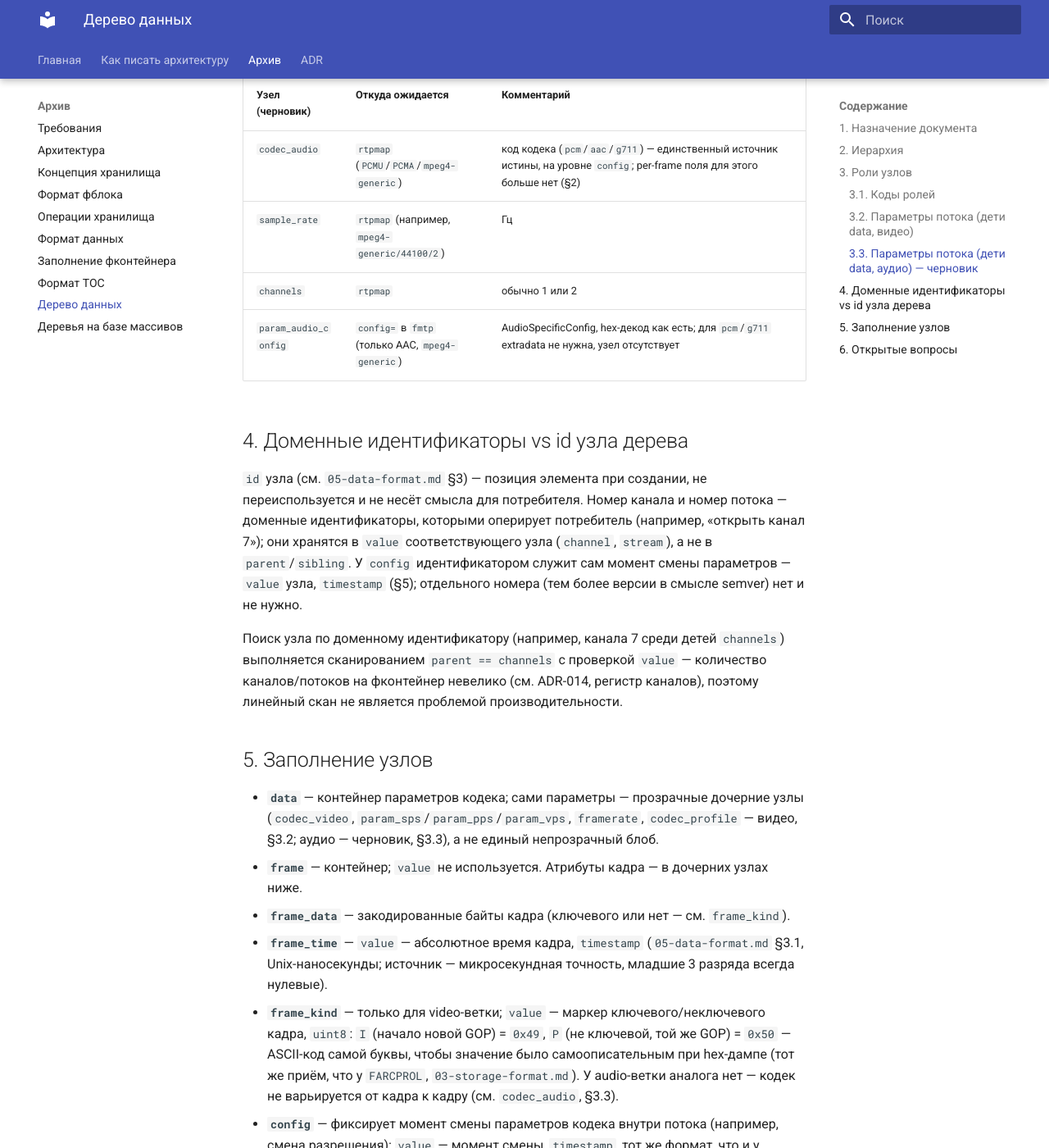
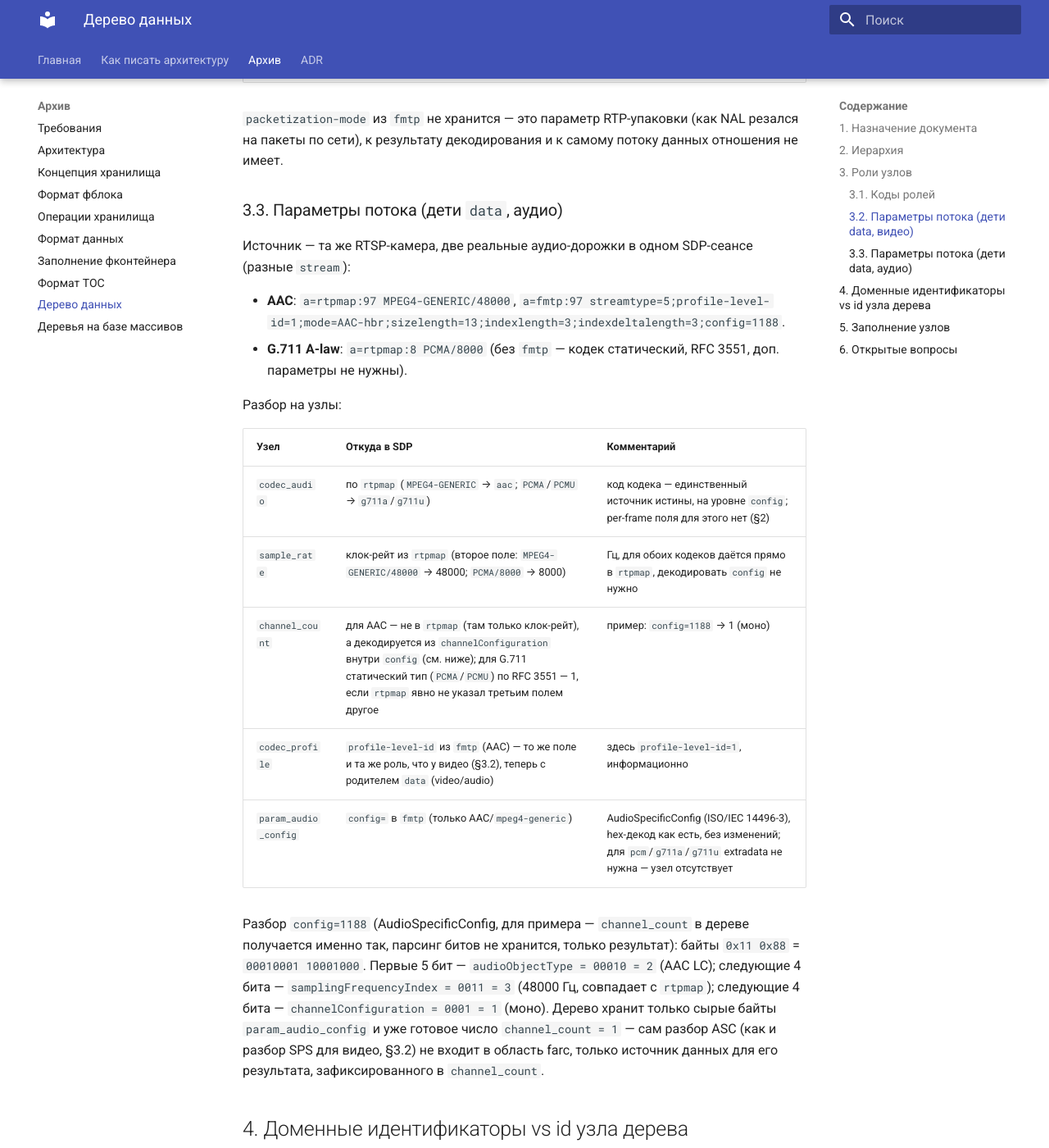
Before and after one commit to traycers/farc, an MkDocs documentation site: the page built from docs/docs/archive/07-media-tree.md, in a window 1280 px wide and 1400 px high, scrolled down 5822 px. Shown: the whole window at 82% size. Built offline with MkDocs 1.6.1 and Material for MkDocs 9.7.7, drawn with Linux system fonts in a browser that asks for light colours; some of the changed text lies outside the part shown.

Commit message:
add audio config

```diff
--- a/docs/docs/archive/07-media-tree.md
+++ b/docs/docs/archive/07-media-tree.md
@@ -41,6 +41,11 @@ flowchart TD
     aconfigs["configs"]
     acfg["config (×N)"]
     adata["data"]
+    acodec["codec_audio"]
+    aprofile["codec_profile (0..1)"]
+    asr["sample_rate"]
+    ach["channel_count"]
+    aacfg["param_audio_config (0..1)"]
     aframes["frames"]
     aframe["frame (×N)"]
     afdata["frame_data"]
@@ -91,11 +101,15 @@ flowchart TD
 | `config`            | `timestamp` | `configs`      | N                      | — (см. §5) |
 | `data`              | `void`   | `config`          | 1                      | — (контейнер, дочерние узлы — §3.2) |
 | `codec_video`       | `uint8`  | `data` (только video) | 1                  | `h264` = 0, `h265` = 1 |
-| `codec_profile`     | `bytes`  | `data` (только video) | 0..1               | сырой `profile-level-id`/`profile-id` из SDP, как есть, информационно |
+| `codec_profile`     | `bytes`  | `data` (video/audio) | 0..1                | сырой `profile-level-id`/`profile-id` из SDP, как есть, информационно |
 | `framerate`         | `float64` | `data` (только video) | 0..1              | номинальный fps из SDP `a=framerate`, информационно |
 | `param_vps`         | `bytes`  | `data` (только video, H.265) | 0..1        | сырой VPS NAL, без старт-кода |
 | `param_sps`         | `bytes`  | `data` (только video) | 1                  | сырой SPS NAL, без старт-кода |
 | `param_pps`         | `bytes`  | `data` (только video) | 1                  | сырой PPS NAL, без старт-кода |
+| `codec_audio`       | `uint8`  | `data` (только audio) | 1                  | `pcm` = 0, `aac` = 1, `g711a` (PCMA) = 2, `g711u` (PCMU) = 3 |
+| `sample_rate`       | `uint32` | `data` (только audio) | 1                  | частота дискретизации, Гц |
+| `channel_count`     | `uint8`  | `data` (только audio) | 1                  | число каналов (обычно 1) |
+| `param_audio_config` | `bytes` | `data` (только audio, AAC) | 0..1          | сырой AudioSpecificConfig, без изменений |
 | `frames`            | `void`   | `config`          | 1                      | — (контейнер) |
 | `frame`             | `void`   | `frames`          | N                      | — (контейнер, атрибуты в детях) |
 | `frame_data`        | `bytes`  | `frame`           | 1                      | байты кадра |
@@ -138,6 +152,10 @@ flowchart TD
 | 19 | `param_pps` |
 | 20 | `framerate` |
 | 21 | `codec_profile` |
+| 22 | `codec_audio` |
+| 23 | `sample_rate` |
+| 24 | `channel_count` |
+| 25 | `param_audio_config` |
 
 `frame_data` (а не `data`) и `codec_video`/`codec_audio` как отдельные от `frame_kind` роли (а не общая роль `kind`/`codec`) — намеренно уникальные роли, а не переиспользование одного и того же имени: одна и та же `role` не должна означать разные вещи в разных ветках или на разных уровнях дерева (иначе подсчёт/индексация по `role` становится неоднозначной, см. `06-toc-format.md`). Роль узла сама по себе однозначно определяет ветку, уровень и семантику — доп. поле-скоуп не нужно.
 
@@ -161,16 +179,24 @@ flowchart TD
 
 `packetization-mode` из `fmtp` не хранится — это параметр RTP-упаковки (как NAL резался на пакеты по сети), к результату декодирования и к самому потоку данных отношения не имеет.
 
-### 3.3. Параметры потока (дети `data`, аудио) — черновик
+### 3.3. Параметры потока (дети `data`, аудио)
 
-Реального SDP с аудио-треком пока не снято, поэтому раздел — набросок по аналогии с RTP-схемами для типичных кодеков (RFC 3640 `mpeg4-generic` для AAC, RFC 3551 для G.711/PCM), **не зафиксирован** и не входит в таблицу кодов ролей (§3.1) до проверки реальным SDP:
+Источник — та же RTSP-камера, две реальные аудио-дорожки в одном SDP-сеансе (разные `stream`):
 
-| Узел (черновик) | Откуда ожидается | Комментарий |
+- **AAC**: `a=rtpmap:97 MPEG4-GENERIC/48000`, `a=fmtp:97 streamtype=5;profile-level-id=1;mode=AAC-hbr;sizelength=13;indexlength=3;indexdeltalength=3;config=1188`.
+- **G.711 A-law**: `a=rtpmap:8 PCMA/8000` (без `fmtp` — кодек статический, RFC 3551, доп. параметры не нужны).
+
+Разбор на узлы:
+
+| Узел | Откуда в SDP | Комментарий |
 |---|---|---|
-| `codec_audio` | `rtpmap` (`PCMU`/`PCMA`/`mpeg4-generic`) | код кодека (`pcm`/`aac`/`g711`) — единственный источник истины, на уровне `config`; per-frame поля для этого больше нет (§2) |
-| `sample_rate` | `rtpmap` (например, `mpeg4-generic/44100/2`) | Гц |
-| `channels` | `rtpmap` | обычно 1 или 2 |
-| `param_audio_config` | `config=` в `fmtp` (только AAC, `mpeg4-generic`) | AudioSpecificConfig, hex-декод как есть; для `pcm`/`g711` extradata не нужна, узел отсутствует |
+| `codec_audio` | по `rtpmap` (`MPEG4-GENERIC` → `aac`; `PCMA`/`PCMU` → `g711a`/`g711u`) | код кодека — единственный источник истины, на уровне `config`; per-frame поля для этого нет (§2) |
+| `sample_rate` | клок-рейт из `rtpmap` (второе поле: `MPEG4-GENERIC/48000` → 48000; `PCMA/8000` → 8000) | Гц, для обоих кодеков даётся прямо в `rtpmap`, декодировать `config` не нужно |
+| `channel_count` | для AAC — не в `rtpmap` (там только клок-рейт), а декодируется из `channelConfiguration` внутри `config` (см. ниже); для G.711 статический тип (`PCMA`/`PCMU`) по RFC 3551 — 1, если `rtpmap` явно не указал третьим полем другое | пример: `config=1188` → 1 (моно) |
+| `codec_profile` | `profile-level-id` из `fmtp` (AAC) — то же поле и та же роль, что у видео (§3.2), теперь с родителем `data` (video/audio) | здесь `profile-level-id=1`, информационно |
+| `param_audio_config` | `config=` в `fmtp` (только AAC/`mpeg4-generic`) | AudioSpecificConfig (ISO/IEC 14496-3), hex-декод как есть, без изменений; для `pcm`/`g711a`/`g711u` extradata не нужна — узел отсутствует |
+
+Разбор `config=1188` (AudioSpecificConfig, для примера — `channel_count` в дереве получается именно так, парсинг битов не хранится, только результат): байты `0x11 0x88` = `00010001 10001000`. Первые 5 бит — `audioObjectType = 00010 = 2` (AAC LC); следующие 4 бита — `samplingFrequencyIndex = 0011 = 3` (48000 Гц, совпадает с `rtpmap`); следующие 4 бита — `channelConfiguration = 0001 = 1` (моно). Дерево хранит только сырые байты `param_audio_config` и уже готовое число `channel_count = 1` — сам разбор ASC (как и разбор SPS для видео, §3.2) не входит в область farc, только источник данных для его результата, зафиксированного в `channel_count`.
 
 ## 4. Доменные идентификаторы vs id узла дерева
 
@@ -180,7 +206,7 @@ flowchart TD
 
 ## 5. Заполнение узлов
 
-- **`data`** — контейнер параметров кодека; сами параметры — прозрачные дочерние узлы (`codec_video`, `param_sps`/`param_pps`/`param_vps`, `framerate`, `codec_profile` — видео, §3.2; аудио — черновик, §3.3), а не единый непрозрачный блоб.
+- **`data`** — контейнер параметров кодека; сами параметры — прозрачные дочерние узлы (`codec_video`, `param_sps`/`param_pps`/`param_vps`, `framerate` — видео, §3.2; `codec_audio`, `sample_rate`, `channel_count`, `param_audio_config` — аудио, §3.3; `codec_profile` — общий для обеих веток), а не единый непрозрачный блоб.
 - **`frame`** — контейнер; `value` не используется. Атрибуты кадра — в дочерних узлах ниже.
 - **`frame_data`** — закодированные байты кадра (ключевого или нет — см. `frame_kind`).
 - **`frame_time`** — `value` — абсолютное время кадра, `timestamp` (`05-data-format.md` §3.1, Unix-наносекунды; источник — микросекундная точность, младшие 3 разряда всегда нулевые).
@@ -190,7 +216,7 @@ flowchart TD
 ## 6. Открытые вопросы
 
 - ~~Точный формат доменного идентификатора в `value` узлов `channel`/`stream`~~ — решено: простое число без дополнительных полей, физически `uint32` (единственный подходящий тип из закрытого набора, `05-data-format.md` §3.1); логический потолок — `uint16` у обоих, согласовано с ADR-014 (§3 выше).
-- ~~Конкретное числовое значение `frame_kind` для каждого варианта~~ — решено, см. §5: ASCII-коды `I`/`P`. Значения кодека аудио (`pcm`/`aac`/`g711`) переехали на уровень потока — см. §3.3 (черновик).
+- ~~Конкретное числовое значение `frame_kind` для каждого варианта~~ — решено, см. §5: ASCII-коды `I`/`P`. Значения кодека аудио (`pcm`/`aac`/`g711a`/`g711u`) переехали на уровень потока — см. `codec_audio`, §3.3.
 - ~~Связь P-кадра со своим ключевым кадром GOP~~ — решено: P и I лежат на одном уровне, оба как плоские дети `frames`; связь раньше выражалась через `parent` (`frame_p`, родитель — `frame_i`), теперь видовой признак I/P — атрибут `frame_kind`. Восстановление GOP — сканирование цепочки `sibling` назад до ближайшего `frame` с `frame_kind = I` (декодер всегда идёт последовательно). Произвольный доступ к «своему» I-кадру без обхода соседей не требуется — дополнительная ссылка не нужна.
 - ~~Дублирование кодека аудио на двух уровнях (кадр и поток)~~ — решено: `frame_codec_audio` был ошибкой (кодек — свойство потока, не кадра, у аудио нет per-frame варьирования вроде I/P), роль удалена (§3.1, код 15 отозван), единственный источник — `codec_audio` на уровне `data` (§3.3).
-- Схема дочерних узлов `data` для аудио-ветки (§3.3) — черновик по аналогии, не проверен реальным SDP с аудио-треком; коды ролей под неё не выделены.
+- ~~Схема дочерних узлов `data` для аудио-ветки~~ — решено реальным SDP (AAC/`mpeg4-generic` и G.711 A-law/`PCMA`, §3.3), коды ролей зафиксированы (§3.1, 22–25). G.711 μ-law (`PCMU`) в захвате не встретился, но заведён как `g711u` = 3 по аналогии с `PCMA` (RFC 3551, тот же кодек, другой закон компандирования) — при первом реальном SDP с `PCMU` сверить, что предположение верно.
```
Also changed, not shown: other parts of docs/docs/archive/07-media-tree.md (+5 -0 lines).
